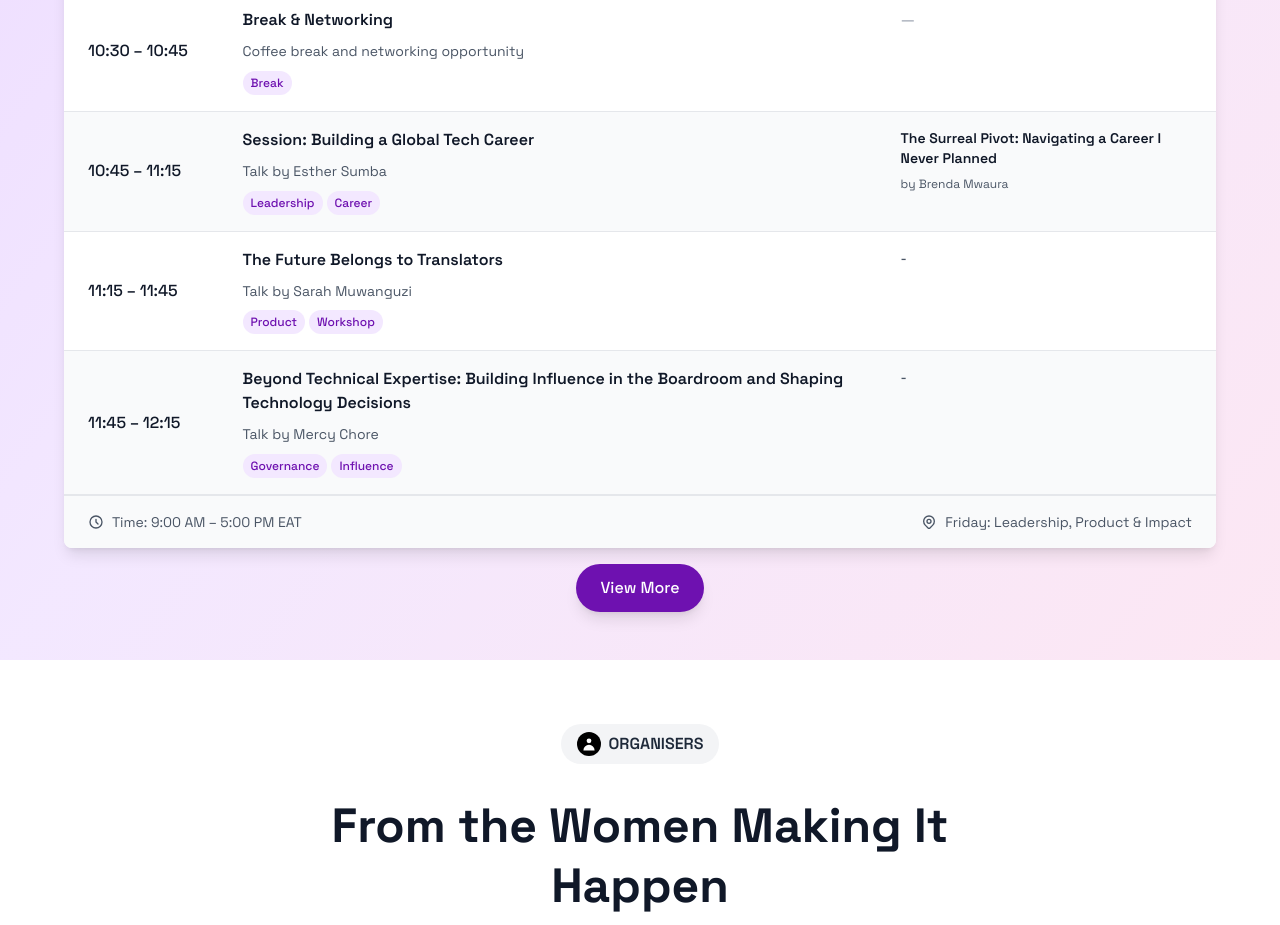
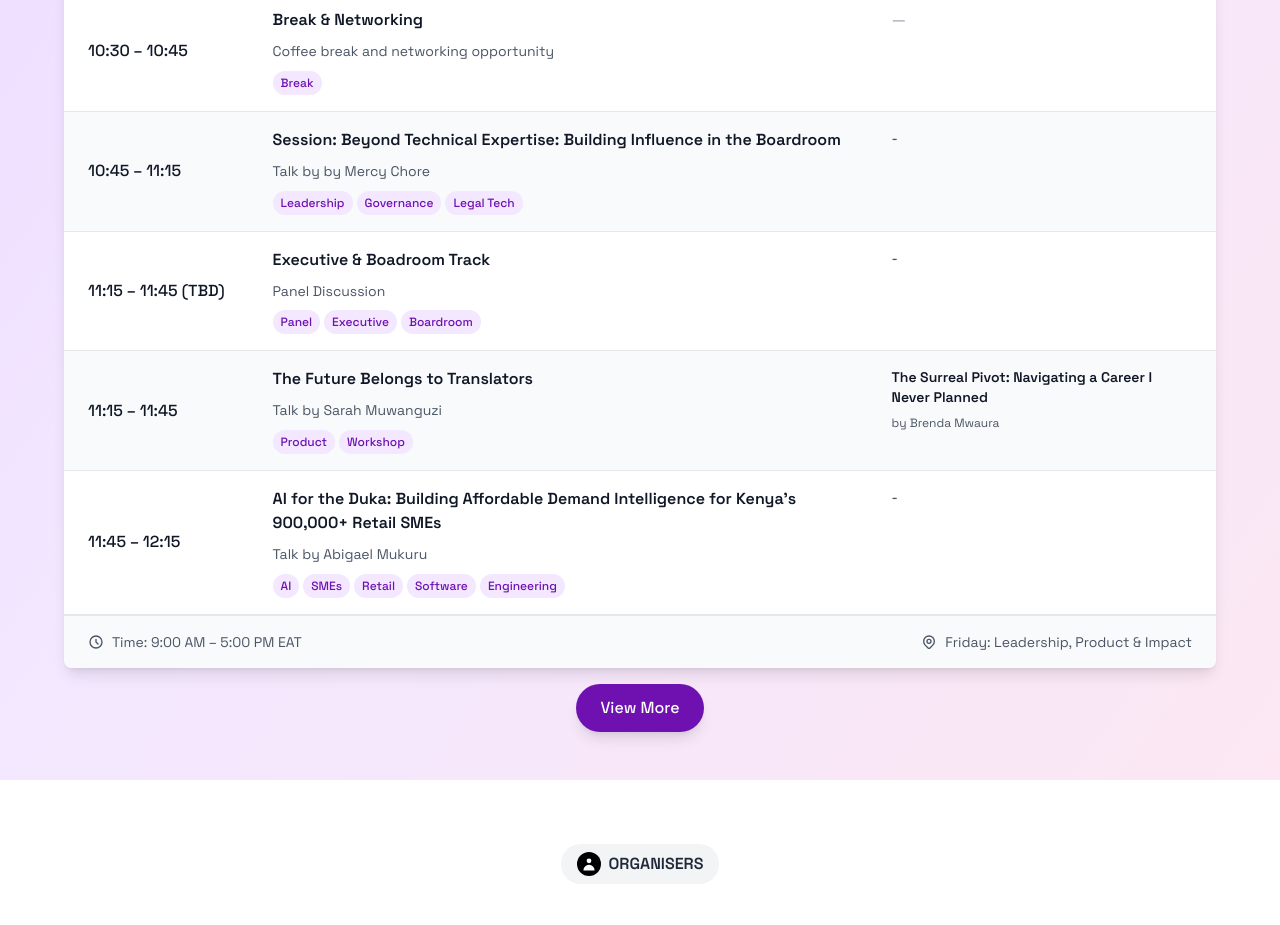
Before and after one commit to Tambua-WomenInTech-Blog/witsummitwebsite, a Next.js app: page / in a window 1280 px wide. Shown: the part 9260-10185 px from the top of the page. Built offline with nearby package versions, Linux system fonts and the light colour scheme.

Commit message:
update agenda

```diff
--- a/src/app/sections/agenda-section.tsx
+++ b/src/app/sections/agenda-section.tsx
@@ -55,10 +55,10 @@ const firstDayViewMoreSessions: Session[] = [
   },
   {
     time: "13:15 – 13:45",
-    title: "Panel: Leadership & Career",
+    title: "Positioning for desired roles",
     description:
-      "Mentorship under Career Growth & Positioning for desired roles by Julie Ojwaya  | Why Your Next Promotion Isn't Just About Your Skills by Eunice Eze",
-    tags: ["Panel", "Leadership", "Career"],
+      "Positioning for desired roles by Julie Ojwaya  | Why Your Next Promotion Isn't Just About Your Skills by Eunice Eze",
+    tags: ["Roles", "Leadership", "Career"],
   },
   {
     time: "13:45 – 14:15",
@@ -89,7 +89,7 @@ const firstDayViewMoreSessions: Session[] = [
     time: "15:30 – 16:00",
     title: "Lighting talks  – Community Showcase ",
     description: " Community members share quick wins/projects",
-    tags: ["Quality Engineering", "Technical"],
+    tags: ["Open Mic", "Community", "Showcase"],
   },
   {
     time: "16:00 – 17:00",
@@ -109,22 +109,22 @@ const secondDayViewMoreSessions: Session[] = [
   {
     time: "13:15 – 13:45",
     title:
-      "Why Ignoring QA is Costing You.",
-    description: "by June Katei Reeves | Breakout: Talk: Reinvention and the Courage to Pivot in Tech by Sarah Muwanguzi",
-    tags: ["Career", "Networking"],
+      "Building Secure Software in the Age of AI: Protecting Your Projects from Supply Chain Attacks",
+    description: "by Blossom Dugbatey | Breakout: Talk: From Finance to Production Systems by Lydiah Ng'ang'a",
+    tags: ["Security", "Cybersecurity", "Quality Assurance", "AI"],
   },
   {
     time: "13:45 – 14:15",
     title:
-      "Career & Mentorship Panel",
-    description: "(Moderator: Tima Ali) | Breakout: Talk: From Engineer to Change-Maker – AI for Community Health by Alice  Wangeci",
+      "You Can’t Build in a Silo: How Community Drives Wealth, Power, and Longevity in Tech",
+    description: "Talk by: Tabitha Margaret | Breakout: Talk: Nobody Is Coming: Building Before the World Confirms It Is Time by Amen Divine Ikamba",
     tags: ["Mentorship", "Networking"],
   },
   {
     time: "14:15 – 14:45",
-    title: "Financial Inclusion and Independence ",
-    description: "by Vyrone Ochola",
-    tags: ["Finance", "Independence"],
+    title: "Financial Investment session TBD ",
+    description: "TBD",
+    tags: ["Finance", "Money", "Investment"],
   },
   {
     time: "14:45 – 15:00",
@@ -134,15 +134,15 @@ const secondDayViewMoreSessions: Session[] = [
   },
   {
     time: "15:00 – 15:30",
-    title: "Main Hall: Mixer Activities",
-    description: "",
-    tags: ["Activities"],
+    title: "Main Hall: Building a Global Tech Career",
+    description: "by Esther Sumba",
+    tags: ["Global Tech", "Career", "Growth"],
   },
   {
     time: "15:30 – 16:00",
-    title: "POP UP FIRESIDE CHAT by MC Omar",
+    title: "POP UP FIRESIDE CHAT TBD",
     description: "",
-    tags: ["Closing"],
+    tags: ["Closing", "Fireside Chat"],
   },
   {
     time: "16:00 – 17:00",
@@ -184,24 +184,31 @@ const defaultScheduleData: DaySchedule[] = [
       },
       {
         time: "10:45 – 11:15",
-        title: "Session: Building a Global Tech Career",
+        title: "Session: Beyond Technical Expertise: Building Influence in the Boardroom",
         description:
-          "Talk by Esther Sumba | Breakout: The Surreal Pivot: Navigating a Career I Never Planned by Brenda Mwaura",
-        tags: ["Leadership", "Career"],
+          "Talk by by Mercy Chore",
+        tags: ["Leadership", "Governance", "Legal Tech"],
+      },
+         {
+        time: "11:15 – 11:45 (TBD)",
+        title: "Executive & Boadroom Track",
+        description:
+          "Panel Discussion",
+        tags: ["Panel", "Executive", "Boardroom"],
       },
       {
         time: "11:15 – 11:45",
         title: "The Future Belongs to Translators",
         description:
-          "Talk by Sarah Muwanguzi",
+          "Talk by Sarah Muwanguzi | Breakout: The Surreal Pivot: Navigating a Career I Never Planned by Brenda Mwaura",
         tags: ["Product", "Workshop"],
       },
       {
         time: "11:45 – 12:15",
-        title: "Beyond Technical Expertise: Building Influence in the Boardroom and Shaping Technology Decisions",
+        title: " AI for the Duka: Building Affordable Demand Intelligence for Kenya's 900,000+ Retail SMEs",
         description:
-          "Talk by Mercy Chore",
-        tags: ["Governance", "Influence"],
+          "Talk by Abigael Mukuru",
+        tags: ["AI", "SMEs", "Retail", "Software", "Engineering"],
       },
     ],
   },
@@ -217,15 +224,15 @@ const defaultScheduleData: DaySchedule[] = [
       },
       {
         time: "09:30 – 10:00",
-        title: "Keynote: Fireside Chat",
-        description: "Fireside chat with Maureen J and Anie Akpe",
+        title: "Opening Keynote: Fireside Chat",
+        description: "TBD",
         tags: ["Keynote", "Fireside Chat"],
       },
       {
         time: "10:00 – 10:30",
-        title: "Talk: Mentorship & Building Inclusive Communities in Tech",
-        description: "Talk by Linet Muriuki",
-        tags: ["Mentorship", "Community"],
+        title: "Keynote: Google Representative TBD",
+        description: "TBD",
+        tags: ["Current State of Tech", "AI", "Google Technologies"],
       },
       {
         time: "10:30 – 10:45",
@@ -235,23 +242,23 @@ const defaultScheduleData: DaySchedule[] = [
       },
       {
         time: "10:45 – 11:15",
-        title: "Panel: Entrepreneurship & Startups",
+        title: "Leadership by Example",
         description:
-          "Main Track: Panel (Annie/Rachel) | Breakout - Keynote: Talk: Hot careers in digital world and how to own your ambition as a Woman by Lilian Nyawira",
-        tags: ["Panel", "Entrepreneurship", "Startups"],
+          "Main Track: Leadership by Depha Anns Okal | Breakout: From Idea to Impact: Product Innovation for Communities by Christal Riziki",
+        tags: ["Leadership", "Entrepreneurship", "Product Innovation"],
       },
       {
         time: "11:15 – 11:45",
-        title: "From Refugee Camp to Innovation – Building Social Enterprise",
-        description: "Talk by Saido Omar Noor",
-        tags: ["Social Enterprise", "Innovation"],
+        title: "Building Production-Ready RAG Apps: Deploying Angular & Gemini AI on Firebase ",
+        description: "Talk by Morara Millicent | Breakout: Your Data Never Has to Leave the Building: Building Production AI Systems Without the Cloud - by Alfonce Micah Yano",
+        tags: ["Software Engineering", "Gemini AI", "Data", "AI", "RAG"],
       },
       {
         time: "11:45 – 12:15",
-        title: "Panel: Wellness",
+        title: "Panel: Mentorship & Career Growth",
         description:
-          "Main Track: Wellness Panel (Annie/Rachel) | Breakout: Talk: Lessons from the Frontlines of Incident Response by Faith Wanyangu",
-        tags: ["Panel", "Wellness", "Security"],
+          "Main Track: Faith & TBD",
+        tags: ["Panel", "Mentorship", "Growth"],
       },
     ],
   },
```
